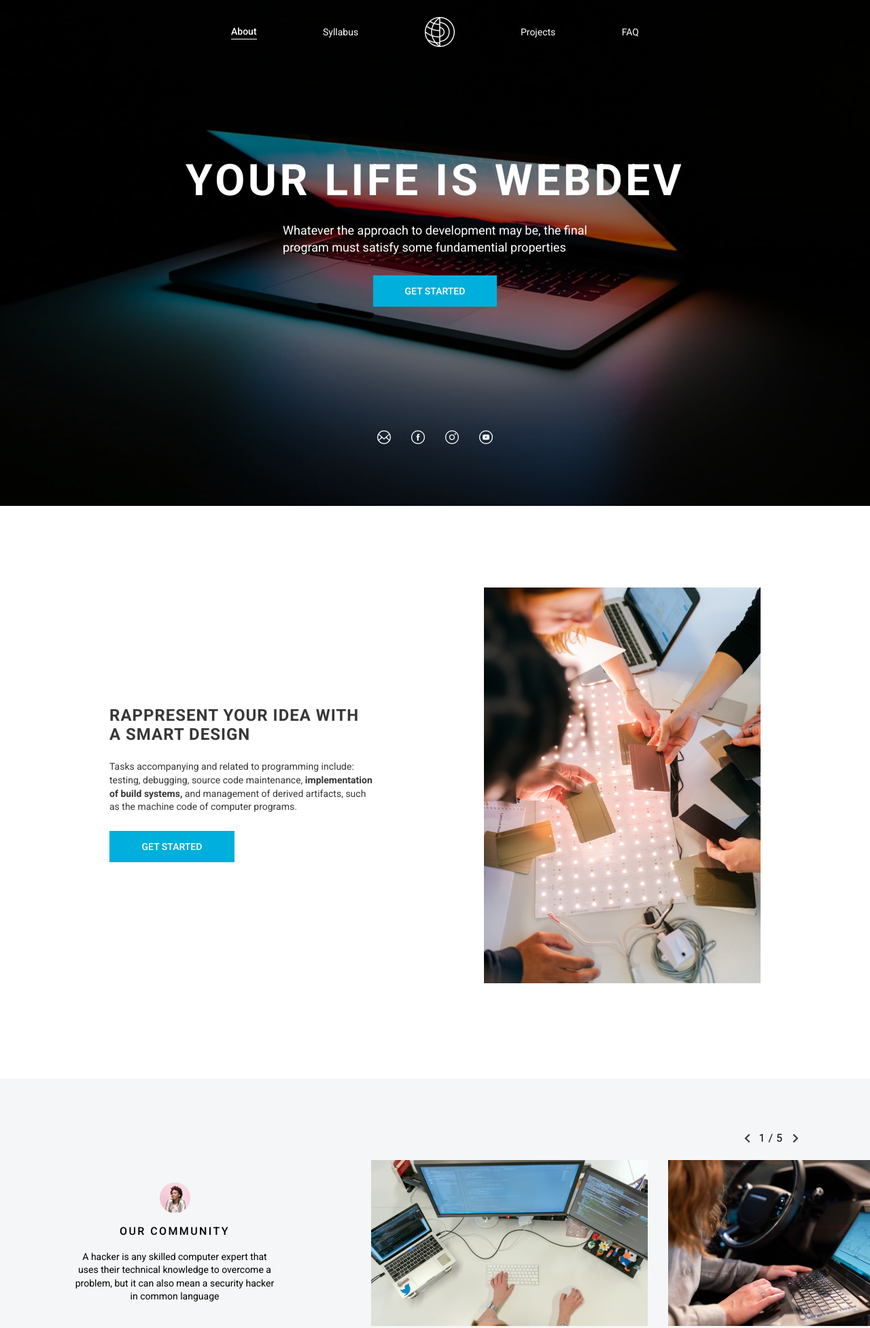
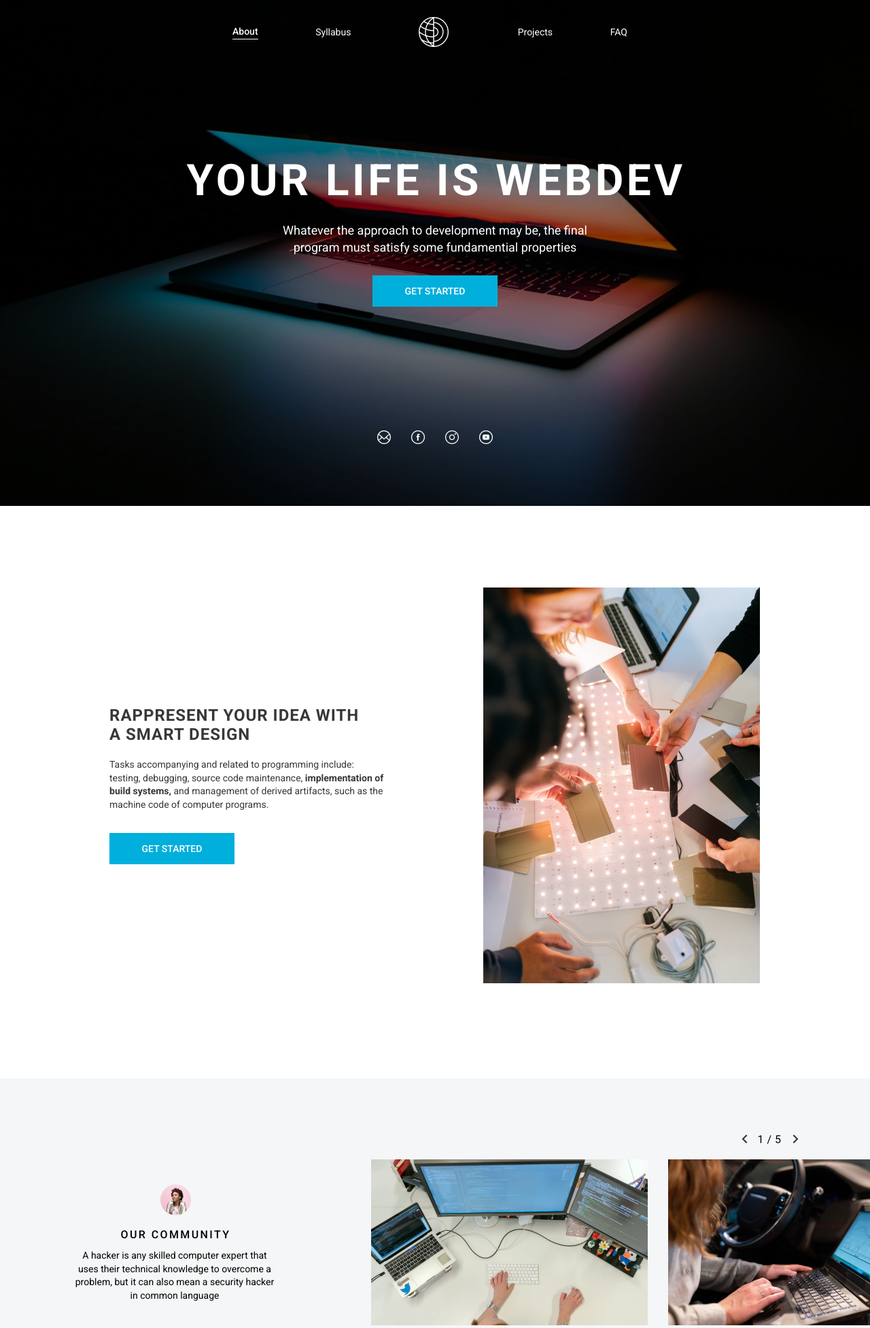
Before and after one commit to Alina1317/webdev, a plain HTML site: page webdev/index.html in a window 1280 px wide. Shown: the top 1953 px of the page at 68% size. Drawn offline with Linux system fonts and the light colour scheme.

Commit message:
refactor: change description styles

```diff
--- a/webdev/index.html
+++ b/webdev/index.html
@@ -33,7 +33,7 @@
   		</section>
   		<section class="wrap">
   			<div class="represent">
-  				<span class="represent__idea">Rappresent your idea with a smart design</span>
+  				<span class="represent__idea">Rappresent your idea with<br> a smart design</span>
   				<span class="represent__tasks">Tasks accompanying and related to programming include: testing, debugging, source code maintenance, <strong>implementation of build systems,</strong> and management of derived artifacts, such as the machine code of computer programs.</span>
   				<button class="btn__started">Get started</button>
   			</div>
@@ -102,8 +102,8 @@
 					<img class="items" src="assets/items.png" alt="items">
 					<a class="footer-nav__teams" href="#">Our teams</a>
 				</nav>
-					<img class="footer-nav__logo" src="assets/logo.png" alt="logo">
-					<span class="footer-nav__dev">by TonYem for RSS at 2020</span>
+				<img class="footer-nav__logo" src="assets/logo.png" alt="logo">
+				<span class="footer-nav__dev">by TonYem for RSS at 2020</span>
 			</div>
   		</footer>
   	</main>
--- a/webdev/style.css
+++ b/webdev/style.css
@@ -31,7 +31,7 @@ a {
   display: flex;
   justify-content: space-between;
   align-items: center;
-  width: 600px;
+  width: 596px;
   margin: 25px 0 105px 0;
 }
 
@@ -46,13 +46,22 @@ a {
   transform: scale(1.2);
 }
 
+.menu__syllabus,
+.menu__faq {
+  margin-right: 15px;
+}
+
+.menu__logo {
+  margin-right: 17px;
+}
+
 .menu__syllabus:hover,
 .menu__projects:hover,
 .menu__faq:hover {
   -webkit-transform: scale(1.2);
   -ms-transform: scale(1.2);
   transform: scale(1.2);
-  text-decoration: underline;
+  border-bottom: 1px solid #fff;
 }
 
 .title {
@@ -67,12 +76,14 @@ a {
   letter-spacing: 4.5px;
   text-transform: uppercase;
   margin-bottom: 23px;
+  margin-left: 3px;
 }
 
 .title__text {
   color: #fff;
   font: normal normal 18px/140% 'Roboto', sans-serif;
   margin-bottom: 28px;
+  text-align: center;
 }
 
 .btn__start {
@@ -80,7 +91,7 @@ a {
   color: #fff;
   font: normal 500 14px 'Roboto', sans-serif;
   text-transform: uppercase;
-  padding: 15px 47px;
+  padding: 15px 48px;
   border: none;
   margin-bottom: 182px;
   cursor: pointer;
@@ -117,8 +128,9 @@ a {
 .represent {
   display: flex;
   flex-wrap: wrap;
-  width: 390px;
+  width: 407px;
   height: 255px;
+  margin-left: 18px;
 }
 
 .represent__idea {
@@ -130,7 +142,8 @@ a {
 
 .represent__tasks {
   font: normal normal 14px/140% 'Roboto', sans-serif;
-  color: #373737
+  color: #373737;
+  margin-bottom: 10px;
 }
 
 .btn__started {
@@ -149,8 +162,10 @@ a {
 }
 
 .wrap__foto {
-  margin-top: -20px;
+  margin-top: -21px;
+  margin-right: 19px;
 }
+
 .wrapping {
   background: #F5F6F7;
   display: flex;
@@ -165,11 +180,11 @@ a {
   display: flex;
   align-items: center;
   justify-content: flex-end;
-  margin-bottom: 23px;
+  margin-bottom: 20px;
 }
 
 .nav-items__vector {
-  padding-right: 12px;
+  padding-right: 14px;
 }
 
 .nav-items__vector:hover,
@@ -187,7 +202,7 @@ a {
 }
 
 .nav-items__five {
-  padding-right: 15px;
+  padding-right: 17px;
 }
 
 .nav-items__link {
@@ -210,19 +225,28 @@ a {
   justify-content: space-around;
   align-items: center;
   width: 298px;
-  height: 195px;
+  height: 175px;
   margin-right: 140px;
+  margin-top: 6px;
+}
+
+.community__icon {
+  margin-bottom: 19px;
+  margin-left: 2px;
 }
 
 .community__commuinity {
   font: normal 500 16px/20px 'Roboto', sans-serif;
   letter-spacing: 2.4px;
   text-transform: uppercase;
+  margin-left: 3px;
+  margin-bottom: 11px;
 }
 
 .community__hacker {
   font: normal normal 14px/140% 'Roboto', sans-serif;
   text-align: center;
+  margin-bottom: 4px;
 }
 
 .slider {
@@ -316,17 +340,16 @@ a {
 }
 
 .sub-form__input {
-  width: 340px;
+  width: 336px;
   height: 46px;
   border: none;
   outline: none;
-  padding: 1px 20px;
 }
 
 .sub-form__input::placeholder {
   color: #373737;
+  padding: 1px 22px;
   font: normal normal 14px/140% 'Roboto', sans-serif;
-
 }
 
 .sub-form__btn {
@@ -369,6 +392,7 @@ a {
   color: #4E4E4E;
   font: normal normal 14px/140% 'Roboto', sans-serif;
   text-align: center;
+  margin-bottom: 9px;
 }
 
 .buttons {
@@ -455,6 +479,7 @@ a {
   width: 236px;
   justify-content: space-between;
   align-items: center;
+  margin-bottom: 18px;
 }
 
 .footer-nav__credits,
@@ -466,10 +491,10 @@ a {
 .footer-nav__credits:hover,
 .footer-nav__privacy:hover,
 .footer-nav__teams:hover {
-  -webkit-transform: scale(1.2);
-  -ms-transform: scale(1.2);
-  transform: scale(1.2);
-  text-decoration: underline;
+  -webkit-transform: scale(1.1);
+  -ms-transform: scale(1.1);
+  transform: scale(1.1);
+  border-bottom: 1px solid #fff;
 }
 
 .footer-nav__logo {
@@ -479,4 +504,5 @@ a {
 .footer-nav__dev {
   color: #818181;
   font: normal normal 14px/140% 'Roboto', sans-serif;
+  margin-bottom: 15px;
 }
```
